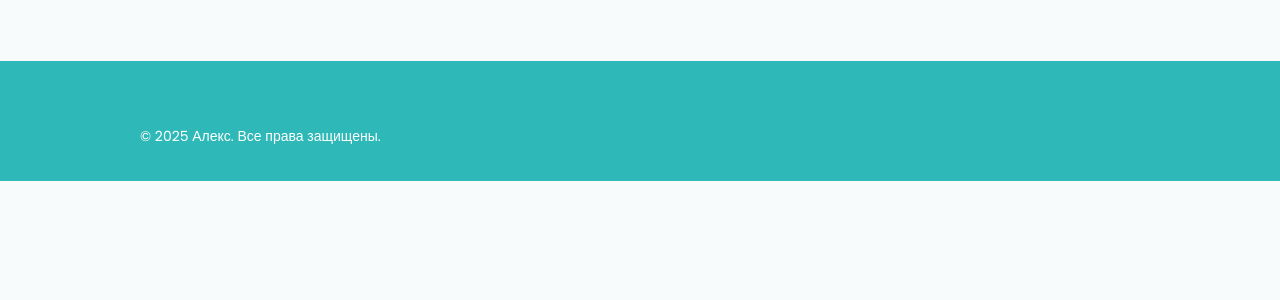
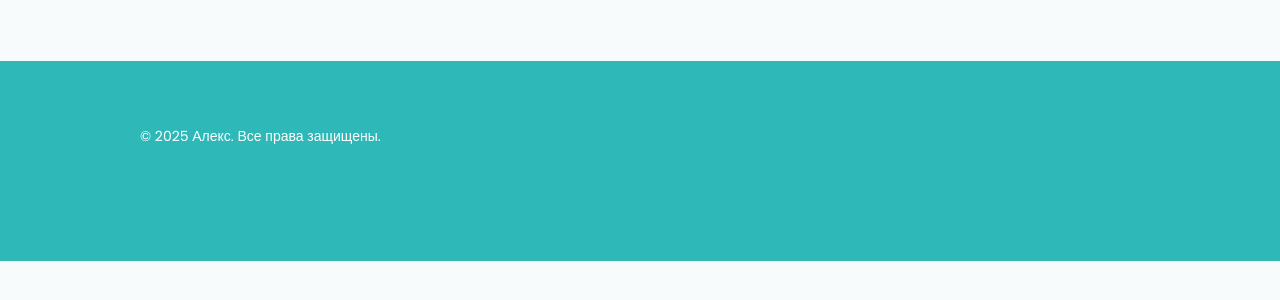
Before and after one commit to AlexMobiCraft/website, a plain HTML site: page blog.html in a window 1280 px wide. Shown: the part 194-494 px from the top of the page. Drawn offline with nearby package versions, Linux system fonts and the light colour scheme.

Commit message:
Исправление ошибки в футоре мобильной версии 2

```diff
--- a/css/style.css
+++ b/css/style.css
@@ -533,11 +533,14 @@ textarea.contact-input {
 /*=============== FOOTER ===============*/
 .footer { /* Обновлено: фон футера */
     padding-top: 2rem;
+    padding-bottom: 5rem; /* Увеличиваем нижний отступ здесь */
     background-color: var(--primary-color); /* Можно сделать отличным от фона */
     color: #fff;
+    position: relative;
+    z-index: 1;
 }
 .footer-container {
-    padding-bottom: 7rem; /* Увеличенный отступ снизу, учитывая фиксированное меню */
+    padding-bottom: var(--mb-2, 1.5rem); /* Используем переменную или значение по умолчанию */
     text-align: center;
 }
 .footer-copy {
```
